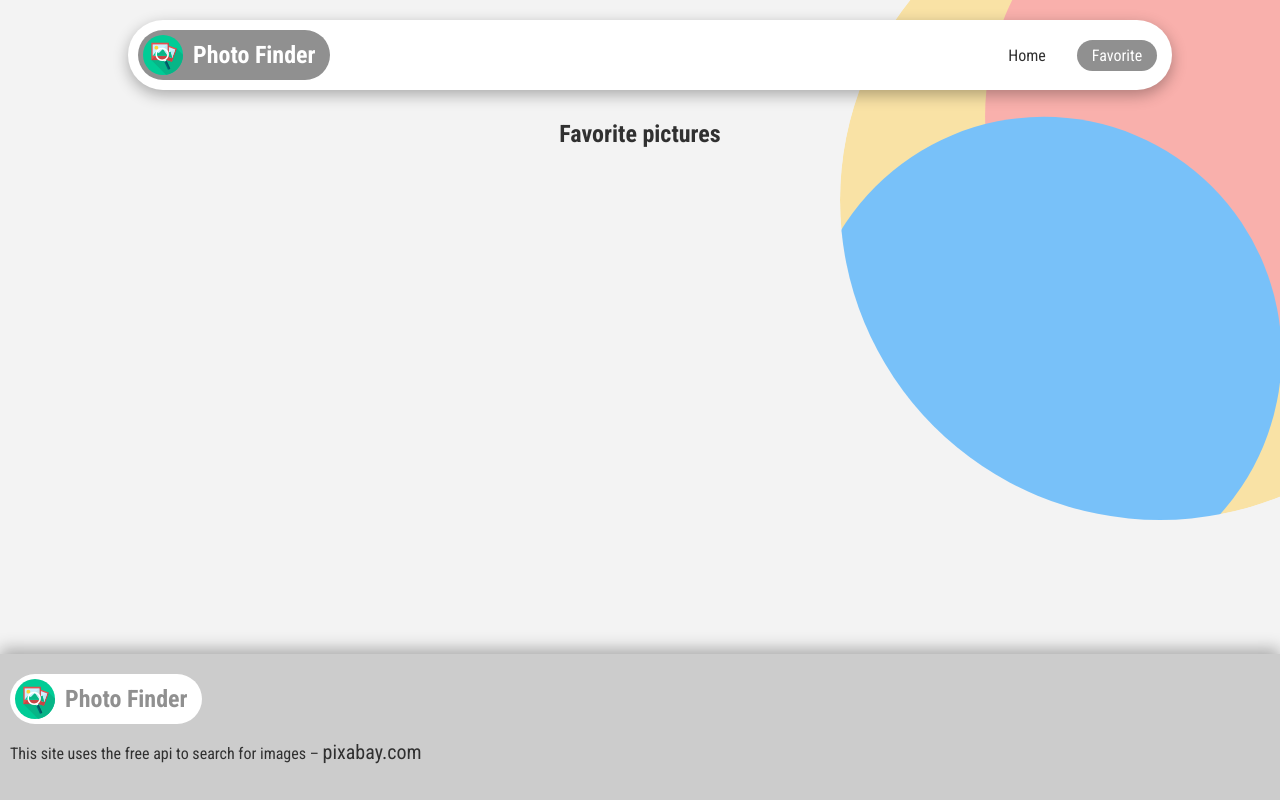
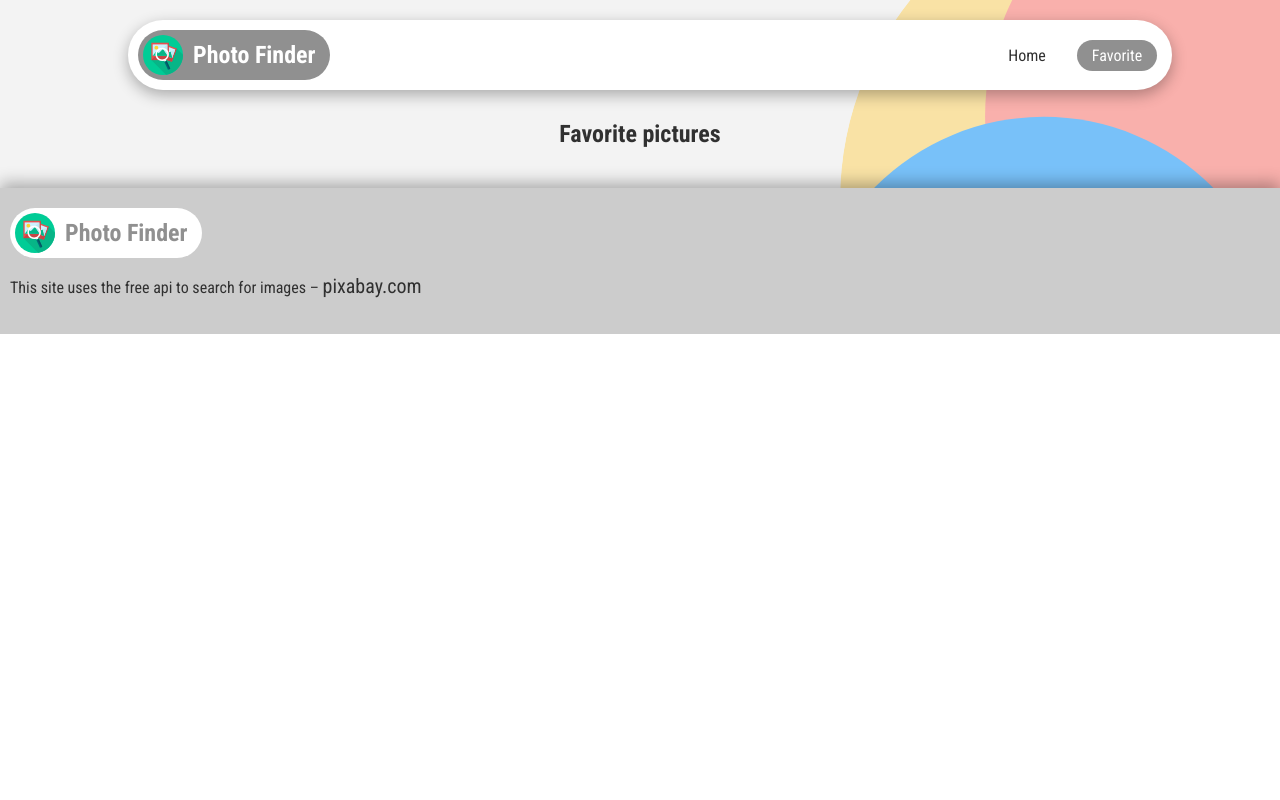
Before and after one commit to kadonomaro/photo-finder, a Vue app: page /favorite in a window 1280 px wide. Built offline with nearby package versions, Linux system fonts and the light colour scheme.

Commit message:
fix: change favorite logic

```diff
--- a/src/App.vue
+++ b/src/App.vue
@@ -15,18 +15,13 @@
 
 <style lang="scss">
 .container {
-  flex-grow: 1;
 	max-width: 1600px;
 	margin: 0 auto;
   padding: 20px 10px;
-  box-sizing: border-box;
 }
 #app {
   position: relative;
   z-index: 1;
-  display: flex;
-  flex-direction: column;
-  min-height: 100%;
 	padding-top: 100px;
   color: #303030;
   font-family: 'Roboto Condensed', Arial, Helvetica, sans-serif;
--- a/src/app.css
+++ b/src/app.css
@@ -1,8 +1,4 @@
-html {
-  height: 100%;
-}
 body {
-  height: 100%;
   margin: 0;
   font-family: 'Roboto Condensed', Arial, Helvetica, sans-serif;
 }
--- a/src/components/Favorite.vue
+++ b/src/components/Favorite.vue
@@ -2,12 +2,12 @@
   <div class="favorite-image">
     <app-picture
       class="favorite-image__item"
-      v-for="(image, index) in favoriteImages"
-      :key="index"
+      v-for="image in favoriteImages"
+      :key="image.id"
       :previewImage="image.previewImageSource"
       :largeImage="image.largeImageSource"
       :imageTag="image.imageTags"
-      :index="index"
+      :id="image.id"
       :meta="false"
     ></app-picture>
   </div>
--- a/src/components/GalleryViewer.vue
+++ b/src/components/GalleryViewer.vue
@@ -15,12 +15,12 @@
     <ul class="gallery-viewer__list">
       <app-picture
         class="gallery-viewer__item"
-        v-for="(image, index) in images"
-        :key="index"
+        v-for="image in images"
+        :key="image.id"
         :previewImage="image.previewImageSource"
         :largeImage="image.largeImageSource"
         :imageTag="image.imageTags"
-        :index="index"
+        :id="image.id"
         :meta="true"
         :FetchImageData="fetchData"
       ></app-picture>
--- a/src/components/Logo.vue
+++ b/src/components/Logo.vue
@@ -1,7 +1,7 @@
 <template>
   <div :class="['logo', {'logo--light': theme === 'light'}]" @click="gotoHome">
     <div class="logo__img"></div>
-    <h1 class="logo__title">Photo Finder</h1>
+    <span class="logo__title">Photo Finder</span>
   </div>
 </template>
 
@@ -40,6 +40,7 @@ export default {
     &__title {
       margin: 0;
       font-size: 24px;
+      font-weight: bold;
     }
   }
   .logo--light {
--- a/src/components/Picture.vue
+++ b/src/components/Picture.vue
@@ -11,7 +11,7 @@
       </div>
       <img class="picture__image" :src="previewImage" :alt="imageTag" />
       <div class="picture__footer">
-        <button class="picture__like" aria-label="Like picture" @click="addToFavorite(index)"></button>
+        <button class="picture__like" aria-label="Like picture" @click="toggleFavorite(id)"></button>
         <a :href="largeImage" class="picture__link">Download</a>
       </div>
     </li>
@@ -20,15 +20,15 @@
 
 <script>
 export default {
-  props: ['previewImage', 'largeImage', 'imageTag', 'FetchImageData', 'index', 'meta'],
+  props: ['id', 'previewImage', 'largeImage', 'imageTag', 'FetchImageData', 'meta'],
   data() {
     return {
 
     };
   },
   methods: {
-    addToFavorite(id){
-      this.$store.commit('setFavorite', id)
+    toggleFavorite(id){
+      this.$store.commit('toggleFavorite', id)
     }
   }
 };
--- a/src/store.js
+++ b/src/store.js
@@ -11,15 +11,16 @@ export default new Vuex.Store({
   },
   mutations: {
     updateData(state, data) {
-      this.state.images.push({
+      state.images.push({
+        id: data.id,
         previewImageSource: data.webformatURL,
         largeImageSource: data.largeImageURL,
         imageTags: data.tags,
         isFavorite: false
       });
     },
-    setFavorite(state, id) {
-      this.state.images[id].isFavorite = !this.state.images[id].isFavorite;
+    toggleFavorite(state, id) {
+      state.images.find(img => img.id === id).isFavorite = !state.images.find(img => img.id === id).isFavorite;
     }
   },
   actions: {
@@ -33,6 +34,7 @@ export default new Vuex.Store({
         .then(data => {
           for (let i = 0; i < data.hits.length; i++) {
             this.commit('updateData', data.hits[i]);
+            // console.log(data.hits);
           }
 
         });
@@ -40,7 +42,7 @@ export default new Vuex.Store({
   },
   getters: {
     favoriteImages: state => {
-      return state.images.filter(img=>img.isFavorite);
+      return state.images.filter(img => img.isFavorite);
     }
   }
 
```
